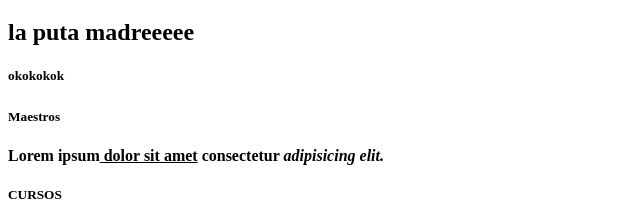
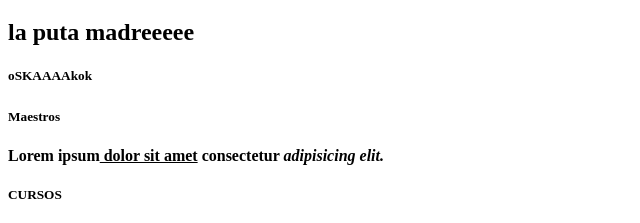
Before and after one commit to TomasMerlo/Clases-Particulares., a plain HTML site: page Index.html in a window 1280 px wide. Shown: the part 373-596 px from the top of the page, 0-640 px from the left. Drawn offline with Linux system fonts and the light colour scheme.

Commit message:
Cambio titulo

```diff
--- a/Index.html
+++ b/Index.html
@@ -20,7 +20,7 @@
       <h2>la puta madreeeee</h2>
       <h3></h3>
       <h4><DALEEEEEEEEEEEEEEE/h4>
-      <h5>okokokok</h5>
+      <h5>oSKAAAAkok</h5>
       <h6></h6>
 
       <!-- SECCION A -->
```
